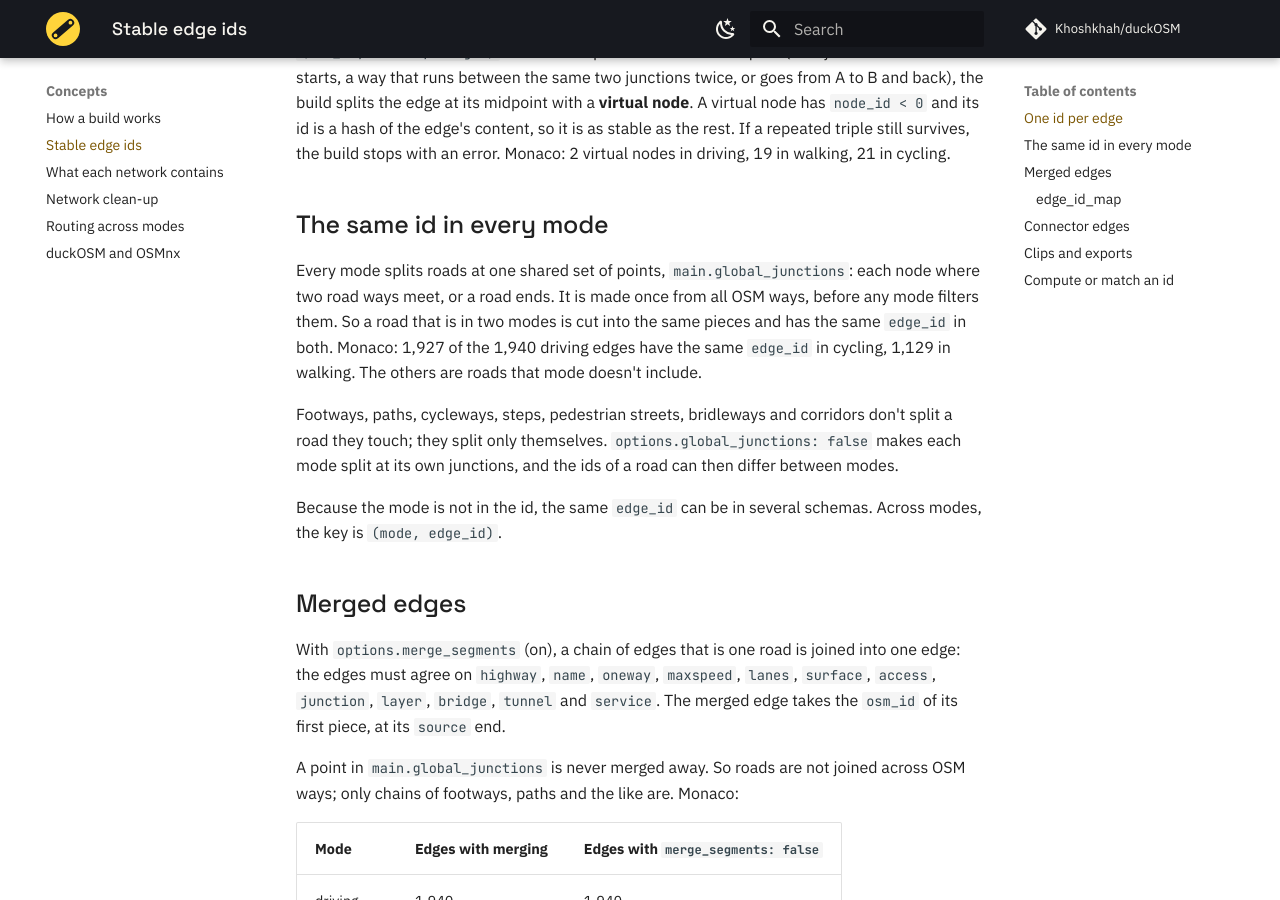
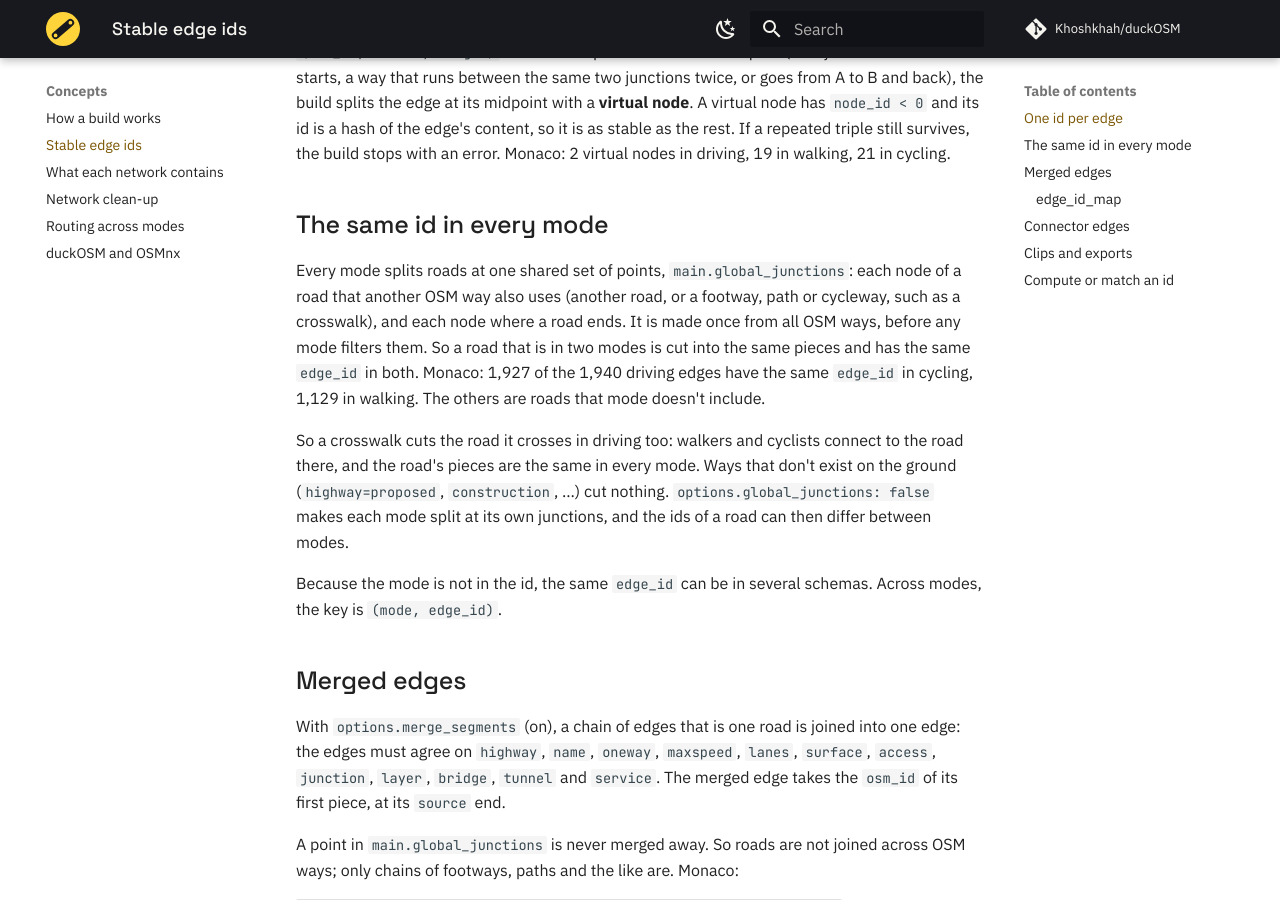
Before and after one commit to Khoshkhah/duckOSM, an MkDocs documentation site: the page built from docs/concepts/edge-ids.md, in a window 1280 px wide and 900 px high, scrolled down 616 px. Built offline with MkDocs 1.6.1 and Material for MkDocs 9.7.7, drawn with Linux system fonts in a browser that asks for light colours; comment, search, counter and statistics services are not loaded.

Commit message:
Cut roads where any OSM way touches them (a footway, path or cycleway too, e.g. a crosswalk), in every mode: walking and cycling connect there (Monaco: 616 missing connections -> 0) and a road keeps the same edge_id in every mode. Ids of the newly cut roads change once. docs/design/split_at_every_way.md
Co-Authored-By: Claude Opus 5.5 <noreply@anthropic.com>

```diff
--- a/docs/concepts/edge-ids.md
+++ b/docs/concepts/edge-ids.md
@@ -26,15 +26,17 @@ build stops with an error. Monaco: 2 virtual nodes in driving, 19 in walking, 21
 
 ## The same id in every mode
 
-Every mode splits roads at one shared set of points, `main.global_junctions`: each node where two
-road ways meet, or a road ends. It is made once from all OSM ways, before any mode filters them.
+Every mode splits roads at one shared set of points, `main.global_junctions`: each node of a road
+that another OSM way also uses (another road, or a footway, path or cycleway, such as a crosswalk),
+and each node where a road ends. It is made once from all OSM ways, before any mode filters them.
 So a road that is in two modes is cut into the same pieces and has the same `edge_id` in both.
 Monaco: 1,927 of the 1,940 driving edges have the same `edge_id` in cycling, 1,129 in walking.
 The others are roads that mode doesn't include.
 
-Footways, paths, cycleways, steps, pedestrian streets, bridleways and corridors don't split a road
-they touch; they split only themselves. `options.global_junctions: false` makes each mode split at
-its own junctions, and the ids of a road can then differ between modes.
+So a crosswalk cuts the road it crosses in driving too: walkers and cyclists connect to the road
+there, and the road's pieces are the same in every mode. Ways that don't exist on the ground
+(`highway=proposed`, `construction`, …) cut nothing. `options.global_junctions: false` makes each mode
+split at its own junctions, and the ids of a road can then differ between modes.
 
 Because the mode is not in the id, the same `edge_id` can be in several schemas. Across modes, the key
 is `(mode, edge_id)`.
```
Also changed, not shown: docs/design/split_at_every_way.md (added, +33 -0 lines), docs/reference/database.md (+3 -3 lines), 3 other files.
